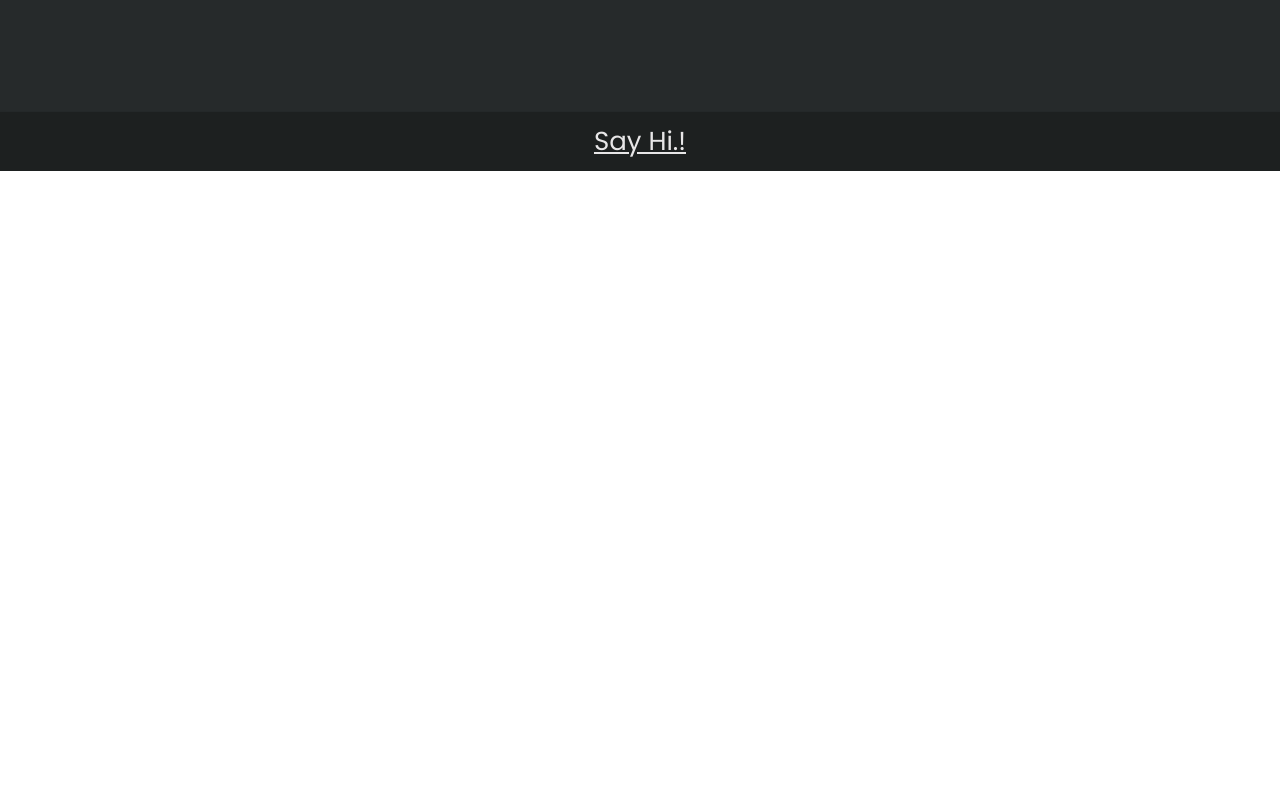
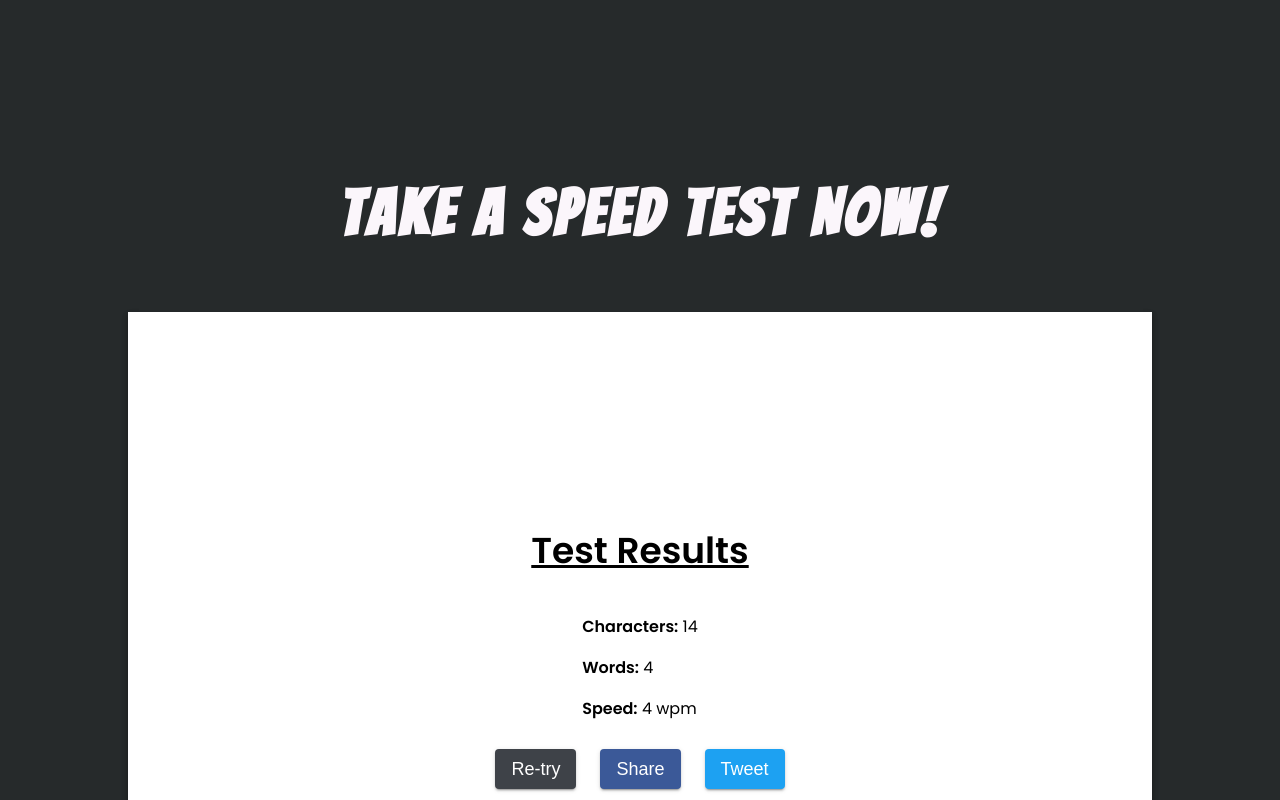
Before and after one commit to SatYu26/Flash-Type, a React (Create React App) app: page / in a window 1280 px wide. Shown: the part 680-1480 px from the top of the page. Before the commit the page ends 851 px from the top, so only its background shows below. Built offline with nearby package versions, Linux system fonts and the light colour scheme.

Commit message:
Adding TryAgain component

```diff
--- a/src/components/App/App.js
+++ b/src/components/App/App.js
@@ -3,6 +3,7 @@
 import Nav from "./../Nav/Nav";
 import Landing from "../Landing/Landing";
 import Footer from "../Footer/Footer";
+import ChallengeSection from "../ChallengeSection/ChallengeSection";
 
 class App extends Component {
   render() {
@@ -10,6 +11,7 @@
       <div className="app">
         <Nav />
         <Landing />
+        <ChallengeSection />
         <Footer />
       </div>
     );
--- /dev/null
+++ b/src/components/ChallengeSection/ChallengeSection.css
@@ -0,0 +1,14 @@
+.challenge-section-container {
+  min-height: 90vh;
+  flex-direction: column;
+  align-items: center;
+  margin: 24px 0;
+}
+
+.challenge-section-header {
+  text-align: center;
+  color: #fbf6fb;
+  font-family: "Bangers", cursive;
+  font-size: 64px;
+  letter-spacing: 4px;
+}
--- /dev/null
+++ b/src/components/ChallengeSection/ChallengeSection.js
@@ -0,0 +1,16 @@
+import React from "react";
+import TestContainer from "../TestContainer/TestContainer";
+import "./ChallengeSection.css";
+
+const ChallengeSection = () => {
+  return (
+    <div className="challenge-section-container">
+      <h1 data-aos="fade-down" className="challenge-section-header">
+        Take a Speed Test Now!
+      </h1>
+      <TestContainer words={4} characters={14} wpm={4} />
+    </div>
+  );
+};
+
+export default ChallengeSection;
--- /dev/null
+++ b/src/components/TestContainer/TestContainer.css
@@ -0,0 +1,23 @@
+.test-container {
+  background-color: #ffffff;
+  margin: 64px 0;
+  margin-left: 10%;
+  width: 80%;
+  min-height: 700px;
+  display: flex;
+  flex-wrap: wrap;
+  flex-direction: column;
+  box-shadow: 0 3px 6px rgba(0, 0, 0, 0.16), 0 3px 6px rgba(0, 0, 0, 0.23);
+}
+
+.typing-challenge-cont {
+  display: flex;
+  flex-grow: 1;
+}
+
+.try-again-cont {
+  flex-grow: 1;
+  display: flex;
+  flex-direction: column;
+  justify-content: center;
+}
--- /dev/null
+++ b/src/components/TestContainer/TestContainer.js
@@ -0,0 +1,15 @@
+import React from "react";
+import TryAgain from "../TryAgain/TryAgain";
+import "./TestContainer.css";
+
+const TestContainer = ({ words, characters, wpm }) => {
+  return (
+    <div className="test-container">
+      <div className="try-again-cont">
+        <TryAgain words={words} characters={characters} wpm={wpm} />
+      </div>
+    </div>
+  );
+};
+
+export default TestContainer;
--- /dev/null
+++ b/src/components/TryAgain/TryAgain.css
@@ -0,0 +1,64 @@
+.try-again-container {
+  display: flex;
+  flex-direction: column;
+  justify-content: center;
+  align-items: center;
+}
+
+.try-again-container > h1 {
+  text-decoration: underline;
+  margin: 0;
+  font-size: 36px;
+  margin-bottom: 20px;
+}
+
+.result-container > p {
+  font-size: 28px;
+  margin: 7px;
+}
+
+.end-buttons {
+  position: relative;
+  margin: 12px;
+  border: none;
+  border-radius: 4px;
+  padding: 2px 16px;
+  min-width: 64px;
+  vertical-align: middle;
+  text-align: center;
+  color: #fff;
+  box-shadow: 0 3px 1px -2px rgba(0, 0, 0, 0.2), 0 2px 2px 0 rgba(0, 0, 0, 0.14),
+    0 1px 5px 0 rgba(0, 0, 0, 0.12);
+  font-size: 18px;
+  font-weight: 500;
+  line-height: 36px;
+  cursor: pointer;
+  transition: background-color 0.2s;
+}
+
+.start-again-btn {
+  background: #3e4248;
+}
+
+.start-again-btn:hover,
+.start-again-btn:focus {
+  background: #808080;
+}
+
+.share-btn {
+  background: #3b5998;
+}
+
+.share-btn:hover,
+.share-btn:focus {
+  background: #5d7dc4;
+}
+
+.tweet-btn {
+  background: #1da1f2;
+}
+
+.tweet-btn:hover,
+.tweet-btn:focus {
+  background: #8faef3;
+}
--- /dev/null
+++ b/src/components/TryAgain/TryAgain.js
@@ -0,0 +1,52 @@
+import React from "react";
+import "./TryAgain.css";
+
+const TryAgain = ({ words, characters, wpm }) => {
+  const url = "satyamgoyal.codes";
+  return (
+    <div className="try-again-container">
+      <h1>Test Results</h1>
+      <div className="results-container">
+        <p>
+          <b>Characters:</b> {characters}
+        </p>
+        <p>
+          <b>Words:</b> {words}
+        </p>
+        <p>
+          <b>Speed:</b> {wpm} wpm
+        </p>
+      </div>
+      <div>
+        <button className="end-buttons start-again-btn">Re-try</button>
+        <button
+          className="end-buttons share-btn"
+          onClick={() => {
+            window.open(
+              "https://www.facebook.com/sharer/sharer.php?u=" + url,
+              "facebook-share-dialog",
+              "width=800,height=600"
+            );
+          }}
+        >
+          Share
+        </button>
+        <button
+          onClick={() =>
+            window.open(
+              "https://twitter.com/intent/tweet?text=Check%20this%20out%20" +
+                url,
+              "Twitter",
+              "width=800,height=600"
+            )
+          }
+          className="end-buttons tweet-btn"
+        >
+          Tweet
+        </button>
+      </div>
+    </div>
+  );
+};
+
+export default TryAgain;
```
